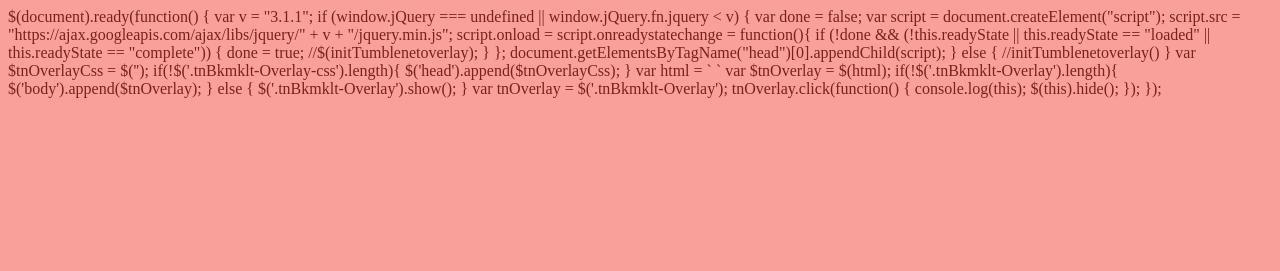
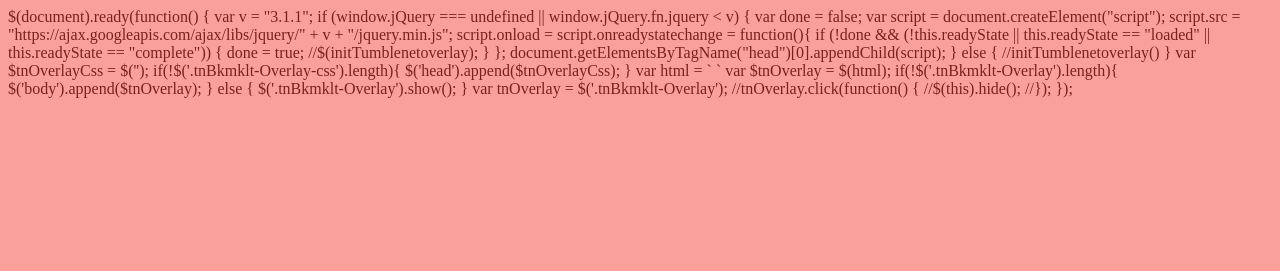
Before and after one commit to tumblenet/bookmarklets.tumblenet.ga, a Jekyll site: the page built from _bookmarklets/tumblenetOverlay.html, in a window 1280 px wide. Shown: the top 271 px of the page. Built offline with Jekyll 4.4.1, drawn with Linux system fonts in a browser that asks for light colours.

Commit message:
Update tumblenetOverlay.html

```diff
--- a/_bookmarklets/tumblenetOverlay.html
+++ b/_bookmarklets/tumblenetOverlay.html
@@ -20,7 +20,6 @@
 }
 var tnOverlay = $('.tnBkmklt-Overlay');
 
-tnOverlay.click(function() {
-console.log(this);
-$(this).hide();
-});
+//tnOverlay.click(function() {
+//$(this).hide();
+//});
```
